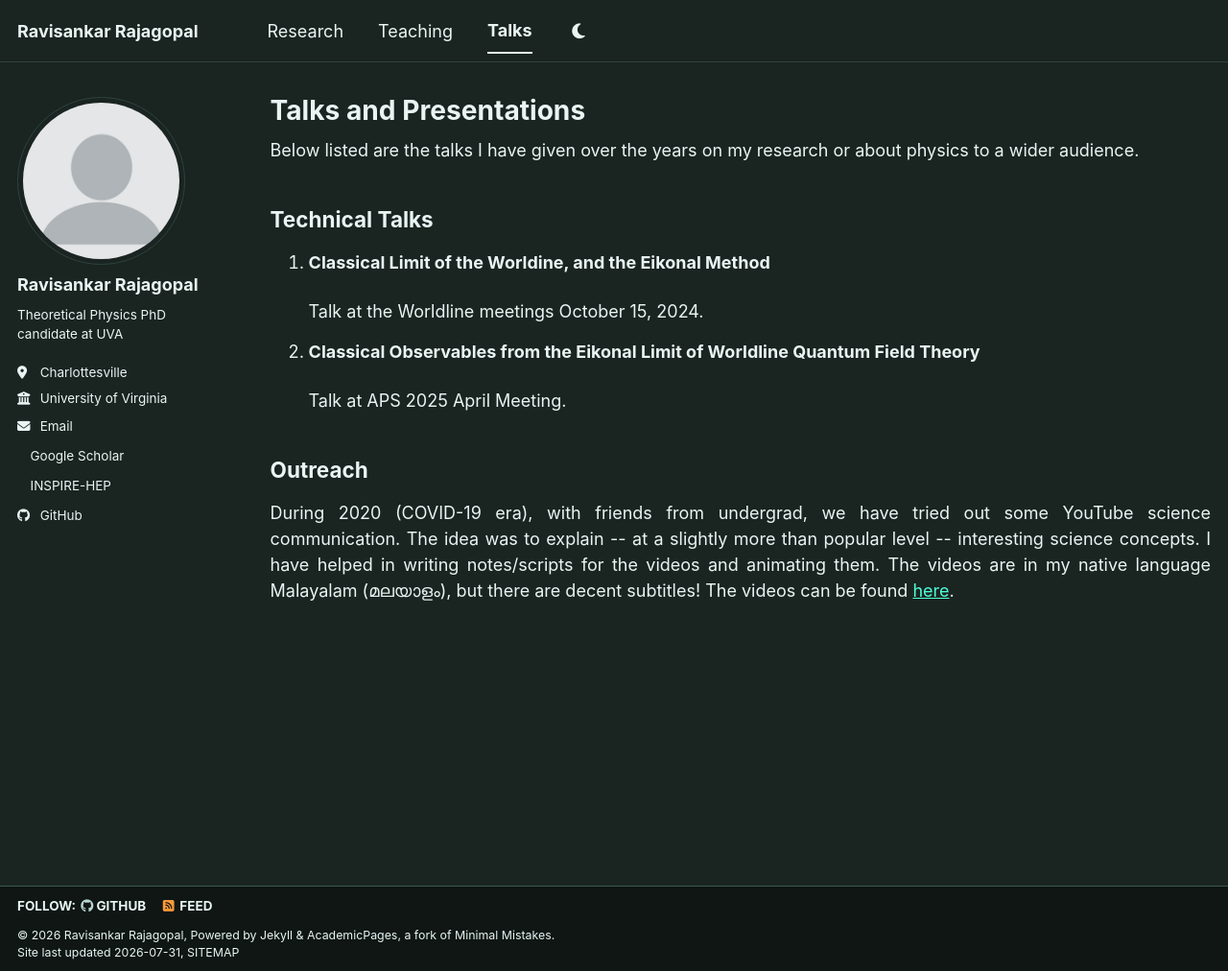
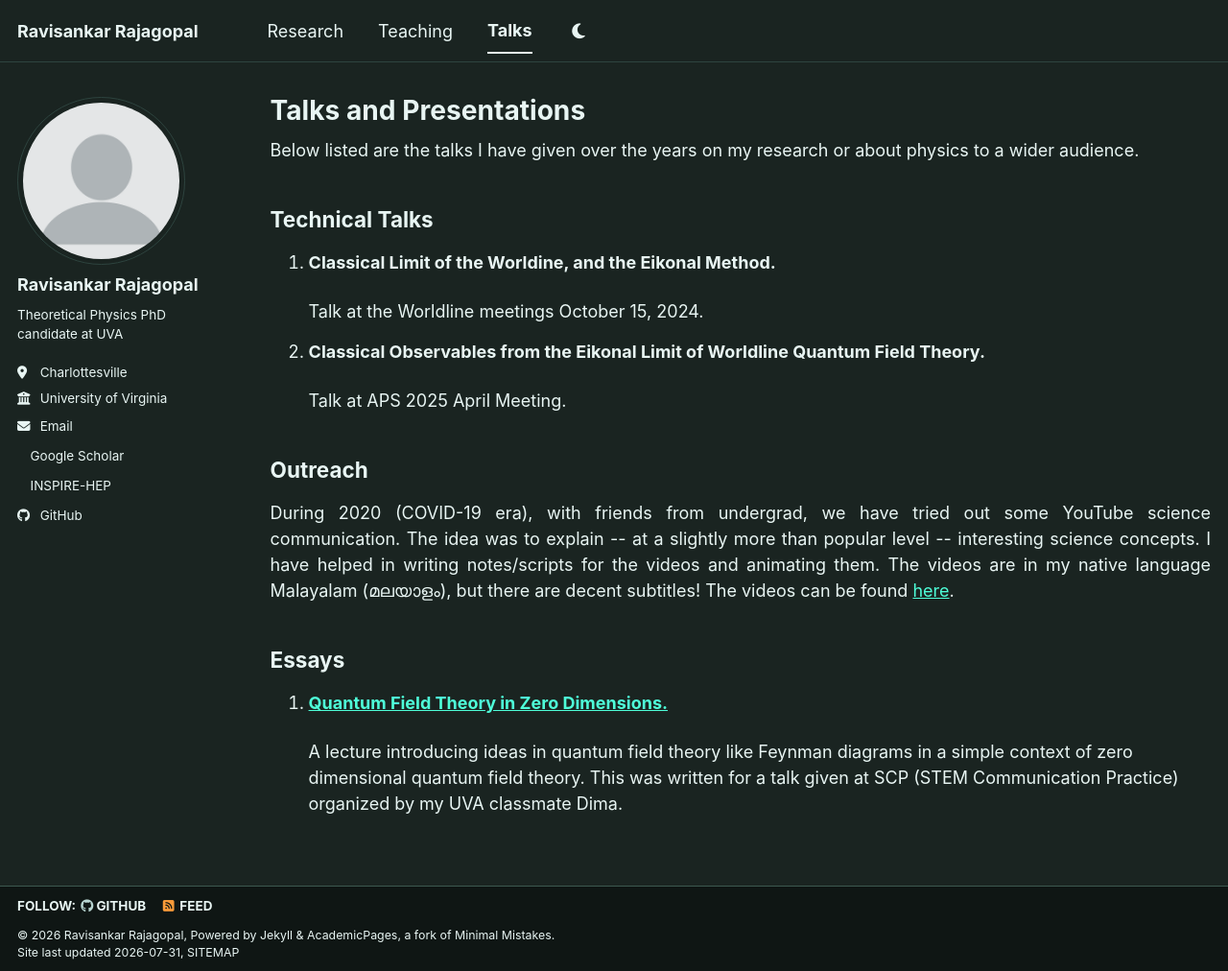
Before and after one commit to ravisankar712/ravisankar712.github.io, a Jekyll site: the page built from _pages/talks.html, in a window 1280 px wide and 1012 px high. Shown: the whole window at 96% size. Built offline with Jekyll 4.4.1, drawn with Linux system fonts in a browser that asks for light colours; a style sheet for code colours, icons or effects is not loaded.

Commit message:
Update talks.html

```diff
--- a/_pages/talks.html
+++ b/_pages/talks.html
@@ -7,9 +7,9 @@ author_profile: true
 Below listed are the talks I have given over the years on my research or about physics to a wider audience.
 <h2>Technical Talks</h2>
 <ol style="display: flex; flex-direction: column; gap: 15px;">
-  <li><b>Classical Limit of the Worldine, and the Eikonal Method</b></li>
+  <li><b>Classical Limit of the Worldine, and the Eikonal Method.</b></li>
   Talk at the Worldline meetings October 15, 2024.
-  <li><b>Classical Observables from the Eikonal Limit of Worldline Quantum Field Theory</b></li>
+  <li><b>Classical Observables from the Eikonal Limit of Worldline Quantum Field Theory.</b></li>
   Talk at APS 2025 April Meeting.
 </ol>
 
@@ -20,6 +20,13 @@ level -- interesting science concepts. I have helped in writing notes/scripts fo
 Malayalam (<span lang="ml" class="malayalam-text">മലയാളം</span>), but there are decent subtitles! The videos can be found <a href="https://www.youtube.com/@sciencesort" target="_blank">here</a>.
 </p>
 
+<h2>Essays</h2>
+<ol style="display: flex; flex-direction: column; gap: 15px;">
+  <li><b><a href="https://drive.google.com/file/d/1LaLQJ_lJzRjku9FSJ8CqTR8BJ4V8JeM1/view?usp=sharing" target="_blank">Quantum Field Theory in Zero Dimensions.</a></b></li>
+  A lecture introducing ideas in quantum field theory like Feynman diagrams in a simple context of zero dimensional quantum field theory. This was
+  written for a talk given at SCP (STEM Communication Practice) organized by my UVA classmate Dima.
+
+</ol>
 <!-- {% if site.talkmap_link == true %}
 
 <p style="text-decoration:underline;"><a href="/talkmap.html">See a map of all the places I've given a talk!</a></p>
```
